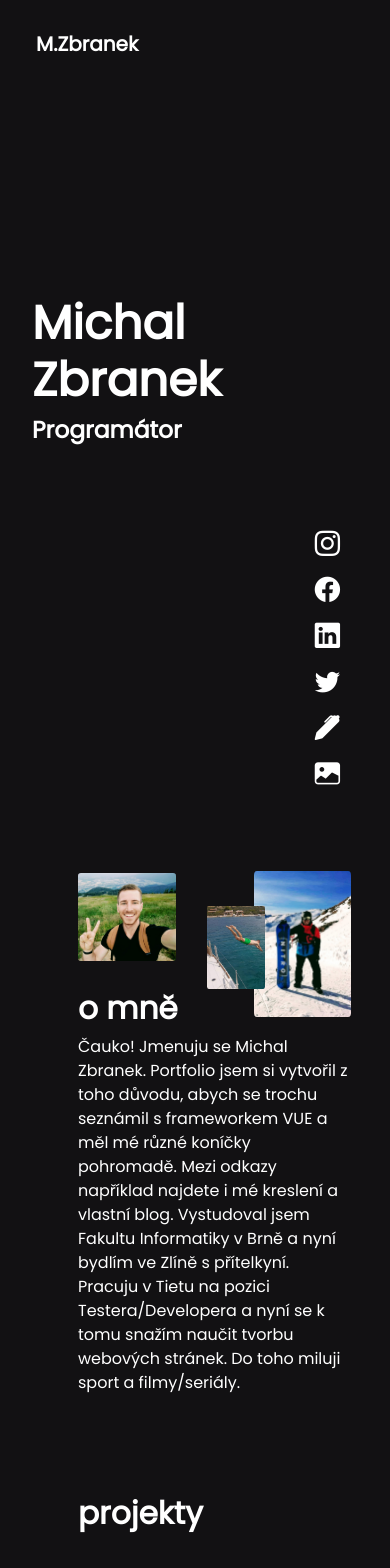
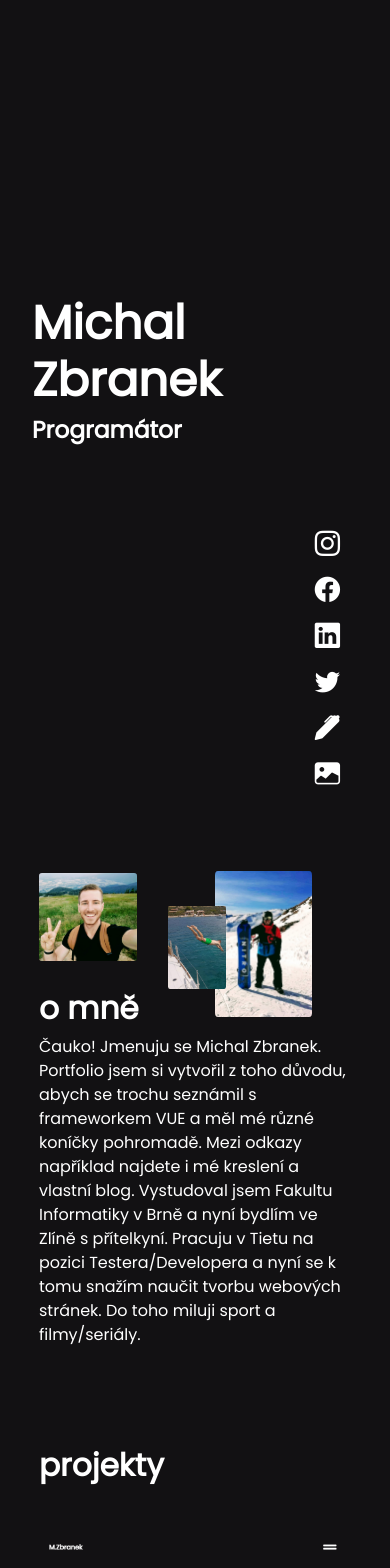
Before and after one commit to michalzbranek/portfolio, a Vue app: page / in a window 390 px wide. Shown: the top 1568 px of the page. Built offline with nearby package versions, Linux system fonts and the light colour scheme.

Commit message:
Mobile friendly

```diff
--- a/src/App.vue
+++ b/src/App.vue
@@ -1,13 +1,13 @@
 <template>
     <Navbar/>
     <Home/>
-    <div style="left: 20vw; position: relative; width: 70vw;">
+    <div class="content">
       <About/>
     </div>
-    <div style="left: 20vw; position: relative; width: 70vw; top: 10vh;">
+    <div class="content" style="top: 10vh;">
       <Projects/>
     </div>
-    <div style="left: 20vw; position: relative; width: 70vw; top: 20vh;">
+    <div class="content" style="top: 20vh;">
       <Contact/>
     </div>
 </template>
@@ -48,4 +48,20 @@ html, body {
   font-family: 'Poppins', sans-serif;
   color: white;
 }
+
+@media (max-width: 992px) {
+  .content {
+      left: 10vw !important;
+      width: 80vw !important;
+  }
+  p {
+    width: 100% !important;
+  }
+}
+
+.content {
+  position: relative;
+  left: 20vw;
+  width: 70vw;
+}
 </style>
--- a/src/components/Navbar.vue
+++ b/src/components/Navbar.vue
@@ -8,8 +8,8 @@
     </nav> -->
   <nav class="navbar navbar-expand-lg p-4 fw-bold fixed-top navbar-dark">
     <div class="container-fluid">
-      <a class="navbar-brand ps-lg-4" href="#">M.Zbranek</a>
-      <button class="border-0 navbar-toggler" type="button" data-bs-toggle="collapse" data-bs-target="#navbarSupportedContent" aria-controls="navbarSupportedContent" aria-expanded="false" aria-label="Toggle navigation">
+<!--       <a class="navbar-brand ps-lg-4" href="#">M.Zbranek</a>
+ -->      <button class="border-0 navbar-toggler" type="button" data-bs-toggle="collapse" data-bs-target="#navbarSupportedContent" aria-controls="navbarSupportedContent" aria-expanded="false" aria-label="Toggle navigation">
         <i class="fas fa-grip-lines fa-2x text-white"></i>
       </button>
       <div class="collapse navbar-collapse" id="navbarSupportedContent">
```
Also changed, not shown: 7 other files (tests, documents, lock files or other folders).
